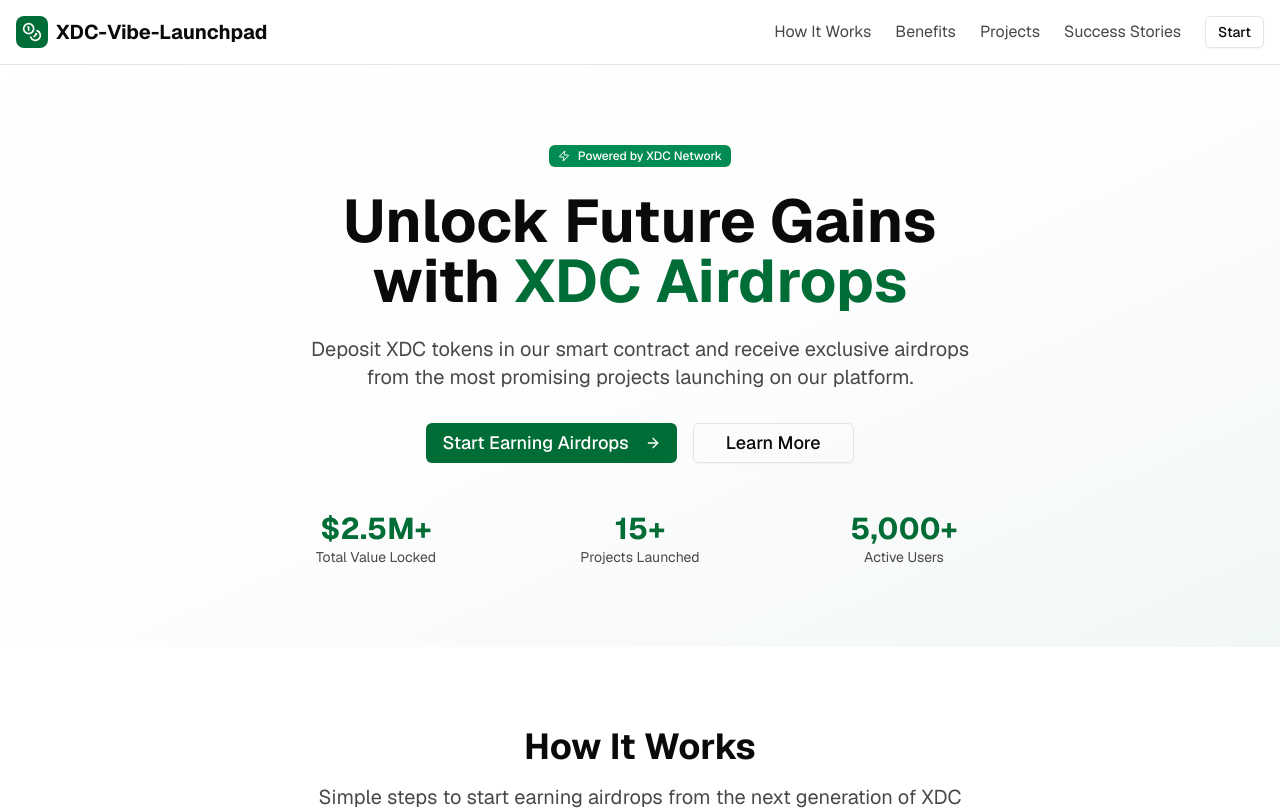
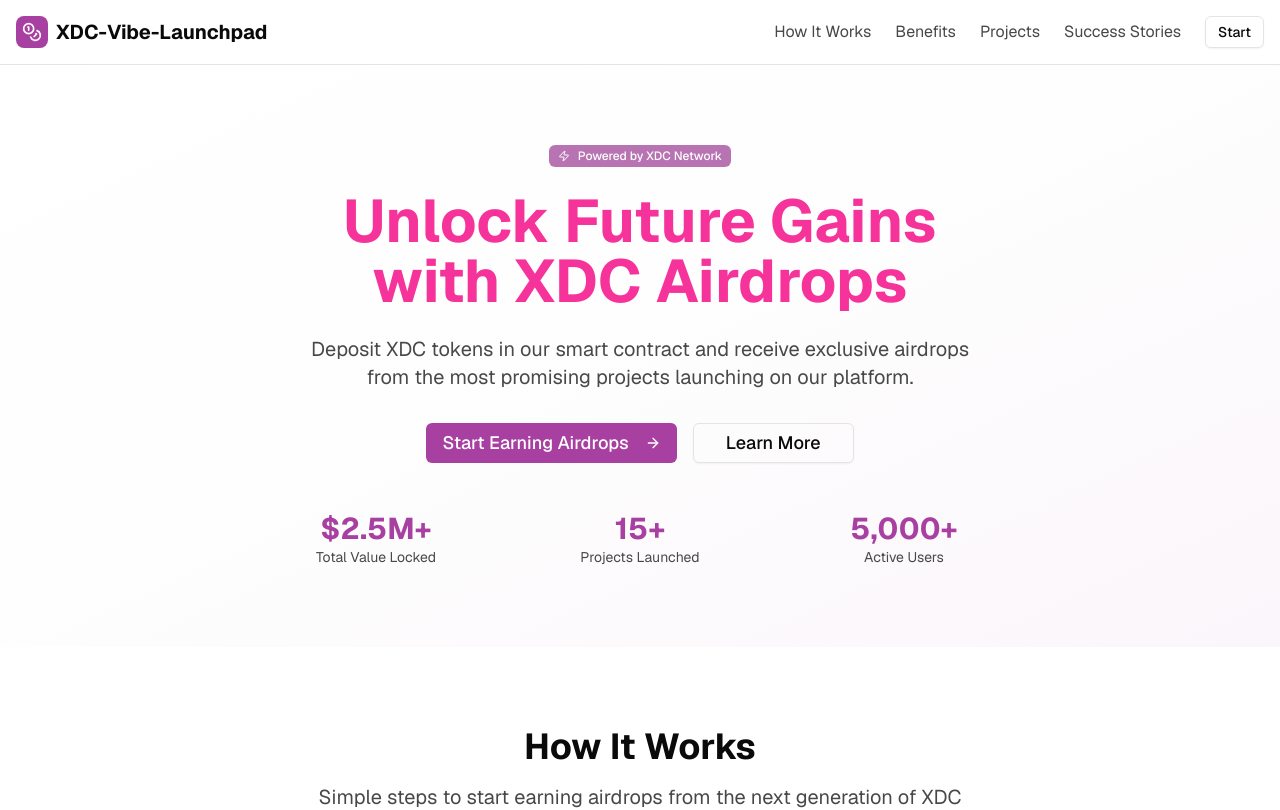
Before and after one commit to MatheusDaros/v0-token-launchpad-landing-page, a Next.js app: page / in a window 1280 px wide. Shown: the top 810 px of the page. Built offline with nearby package versions, Linux system fonts and the light colour scheme.

Commit message:
Add new files
Co-authored-by: mpagani <17483282+MatheusDaros@users.noreply.github.com>

```diff
--- a/app/globals.css
+++ b/app/globals.css
@@ -4,26 +4,26 @@
 @custom-variant dark (&:is(.dark *));
 
 :root {
-  /* Updated color tokens to match XDC launchpad design brief with emerald green theme */
+  /* Updated color tokens from emerald green to pink theme */
   --background: oklch(1 0 0);
   --foreground: oklch(0.145 0 0);
   --card: oklch(0.98 0 0);
   --card-foreground: oklch(0.4 0 0);
   --popover: oklch(1 0 0);
   --popover-foreground: oklch(0.145 0 0);
-  --primary: oklch(0.45 0.15 160);
+  --primary: oklch(0.55 0.18 330);
   --primary-foreground: oklch(1 0 0);
-  --secondary: oklch(0.55 0.15 160);
+  --secondary: oklch(0.65 0.12 330);
   --secondary-foreground: oklch(1 0 0);
   --muted: oklch(0.985 0 0);
   --muted-foreground: oklch(0.4 0 0);
-  --accent: oklch(0.55 0.15 160);
+  --accent: oklch(0.65 0.12 330);
   --accent-foreground: oklch(1 0 0);
   --destructive: oklch(0.577 0.245 27.325);
   --destructive-foreground: oklch(1 0 0);
   --border: oklch(0.92 0 0);
   --input: oklch(0.98 0 0);
-  --ring: oklch(0.45 0.15 160 / 0.5);
+  --ring: oklch(0.55 0.18 330 / 0.5);
   --chart-1: oklch(0.646 0.222 41.116);
   --chart-2: oklch(0.6 0.118 184.704);
   --chart-3: oklch(0.398 0.07 227.392);
@@ -32,35 +32,35 @@
   --radius: 0.5rem;
   --sidebar: oklch(0.985 0 0);
   --sidebar-foreground: oklch(0.145 0 0);
-  --sidebar-primary: oklch(0.45 0.15 160);
+  --sidebar-primary: oklch(0.55 0.18 330);
   --sidebar-primary-foreground: oklch(1 0 0);
-  --sidebar-accent: oklch(0.55 0.15 160);
+  --sidebar-accent: oklch(0.65 0.12 330);
   --sidebar-accent-foreground: oklch(1 0 0);
   --sidebar-border: oklch(0.92 0 0);
-  --sidebar-ring: oklch(0.45 0.15 160 / 0.5);
+  --sidebar-ring: oklch(0.55 0.18 330 / 0.5);
 }
 
 .dark {
-  /* Updated dark mode tokens to maintain emerald theme with proper contrast */
+  /* Updated dark mode tokens to maintain pink theme with proper contrast */
   --background: oklch(0.08 0 0);
   --foreground: oklch(0.985 0 0);
   --card: oklch(0.12 0 0);
   --card-foreground: oklch(0.985 0 0);
   --popover: oklch(0.08 0 0);
   --popover-foreground: oklch(0.985 0 0);
-  --primary: oklch(0.55 0.15 160);
+  --primary: oklch(0.65 0.18 330);
   --primary-foreground: oklch(0.08 0 0);
   --secondary: oklch(0.2 0 0);
   --secondary-foreground: oklch(0.985 0 0);
   --muted: oklch(0.15 0 0);
   --muted-foreground: oklch(0.7 0 0);
-  --accent: oklch(0.55 0.15 160);
+  --accent: oklch(0.65 0.18 330);
   --accent-foreground: oklch(0.08 0 0);
   --destructive: oklch(0.396 0.141 25.723);
   --destructive-foreground: oklch(0.985 0 0);
   --border: oklch(0.2 0 0);
   --input: oklch(0.15 0 0);
-  --ring: oklch(0.55 0.15 160 / 0.5);
+  --ring: oklch(0.65 0.18 330 / 0.5);
   --chart-1: oklch(0.488 0.243 264.376);
   --chart-2: oklch(0.696 0.17 162.48);
   --chart-3: oklch(0.769 0.188 70.08);
@@ -68,12 +68,12 @@
   --chart-5: oklch(0.645 0.246 16.439);
   --sidebar: oklch(0.12 0 0);
   --sidebar-foreground: oklch(0.985 0 0);
-  --sidebar-primary: oklch(0.55 0.15 160);
+  --sidebar-primary: oklch(0.65 0.18 330);
   --sidebar-primary-foreground: oklch(0.08 0 0);
   --sidebar-accent: oklch(0.2 0 0);
   --sidebar-accent-foreground: oklch(0.985 0 0);
   --sidebar-border: oklch(0.2 0 0);
-  --sidebar-ring: oklch(0.55 0.15 160 / 0.5);
+  --sidebar-ring: oklch(0.65 0.18 330 / 0.5);
 }
 
 @theme inline {
--- a/app/page.tsx
+++ b/app/page.tsx
@@ -42,11 +42,12 @@ export default function XDCLaunchpadLanding() {
             <Zap className="w-3 h-3 mr-1" />
             Powered by XDC Network
           </Badge>
-          <h1 className="text-4xl md:text-6xl font-bold text-foreground mb-6 text-balance">
-            Unlock Future Gains with <span className="text-primary">XDC Airdrops</span>
+          <h1 className="text-4xl md:text-6xl font-bold text-pink-500 mb-6 text-balance">
+            Unlock Future Gains with <span className="text-pink-500">XDC Airdrops</span>
           </h1>
           <p className="text-xl text-muted-foreground mb-8 max-w-2xl mx-auto text-pretty">
-            Deposit XDC tokens in our smart contract and receive exclusive airdrops from the most promising projects launching on our platform.
+            Deposit XDC tokens in our smart contract and receive exclusive airdrops from the most promising projects
+            launching on our platform.
           </p>
           <div className="flex flex-col sm:flex-row gap-4 justify-center">
             <Button size="lg" className="text-lg px-8">
```
